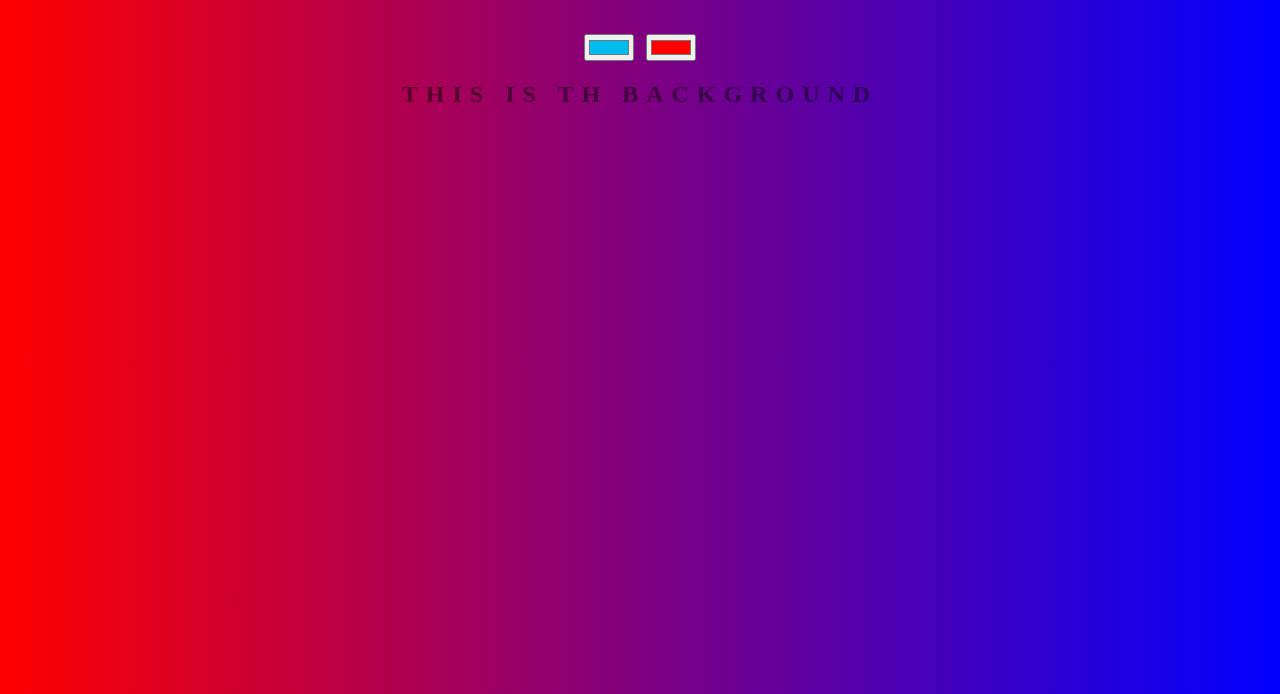
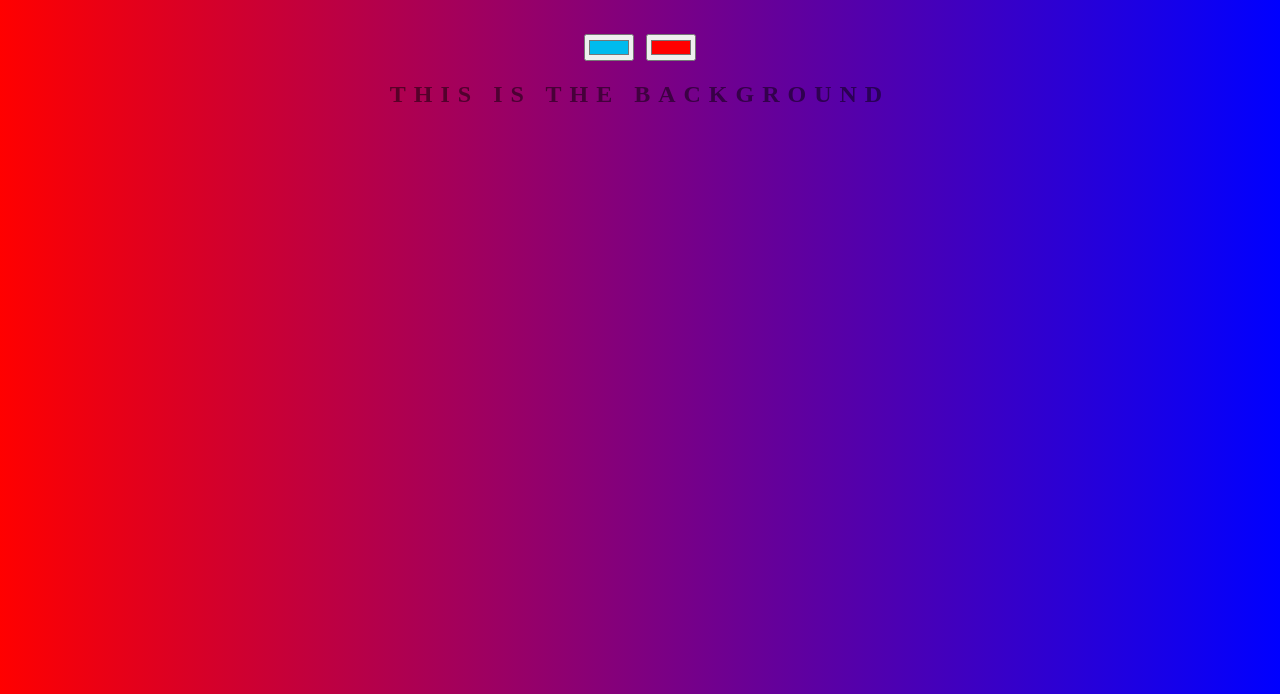
Before and after one commit to david-asem/background-generator, a plain HTML site: page index.html in a window 1280 px wide. Shown: the part 106-800 px from the top of the page. Drawn offline with Linux system fonts and the light colour scheme.

Commit message:
correcting typographical mistake

```diff
--- a/index.html
+++ b/index.html
@@ -14,7 +14,7 @@
     <h1>Background Generator</h1>
     <input class="color1" type="color" name="colo1" value="#00bbee">
     <input class="color2" type="color" name="color2" value="#ff0000">
-    <h2>This is th Background</h2>
+    <h2>This is the Background</h2>
     <h3></h3>
     <script type="text/javascript" src="script.js"></script>
 
```
